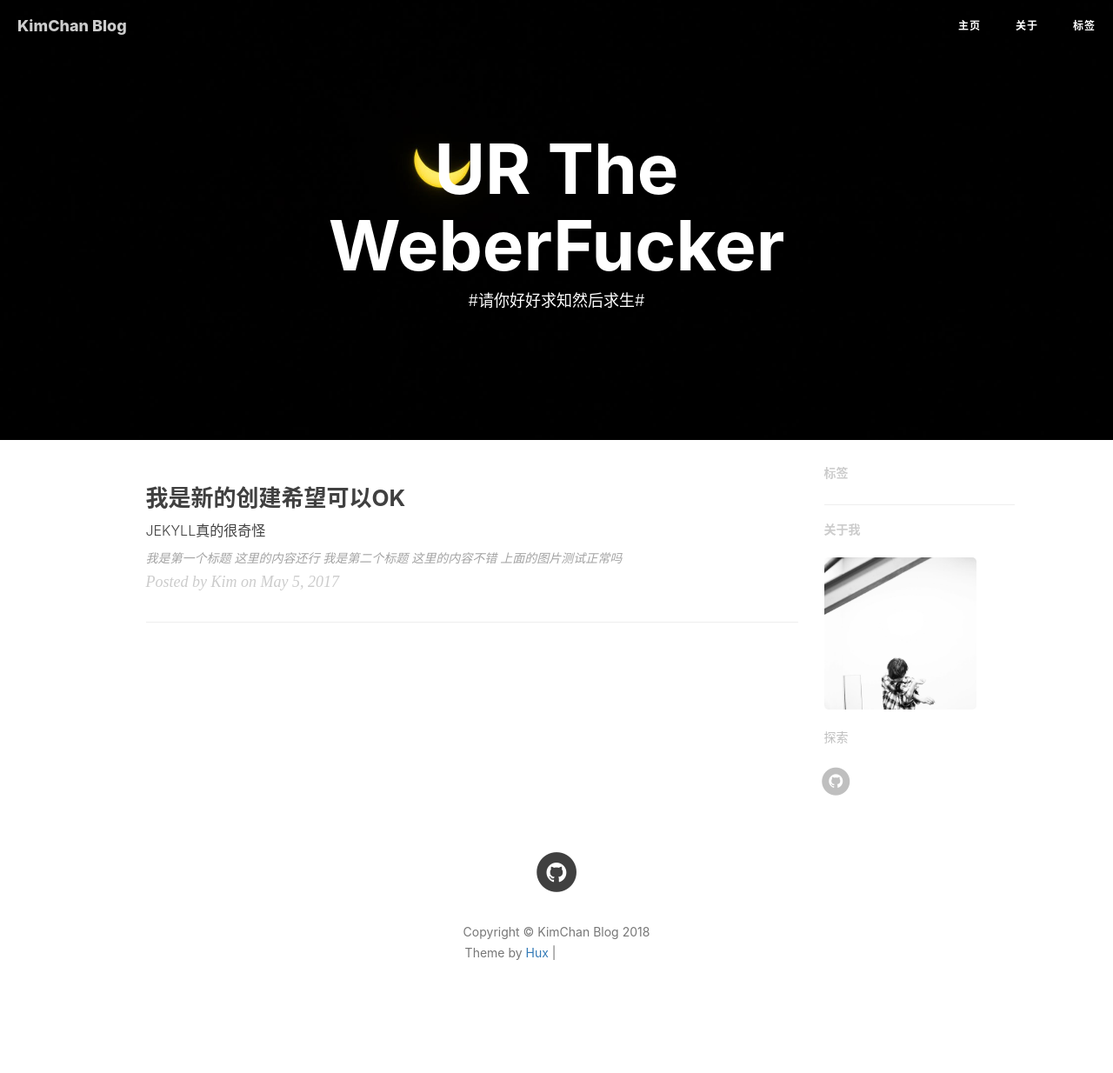
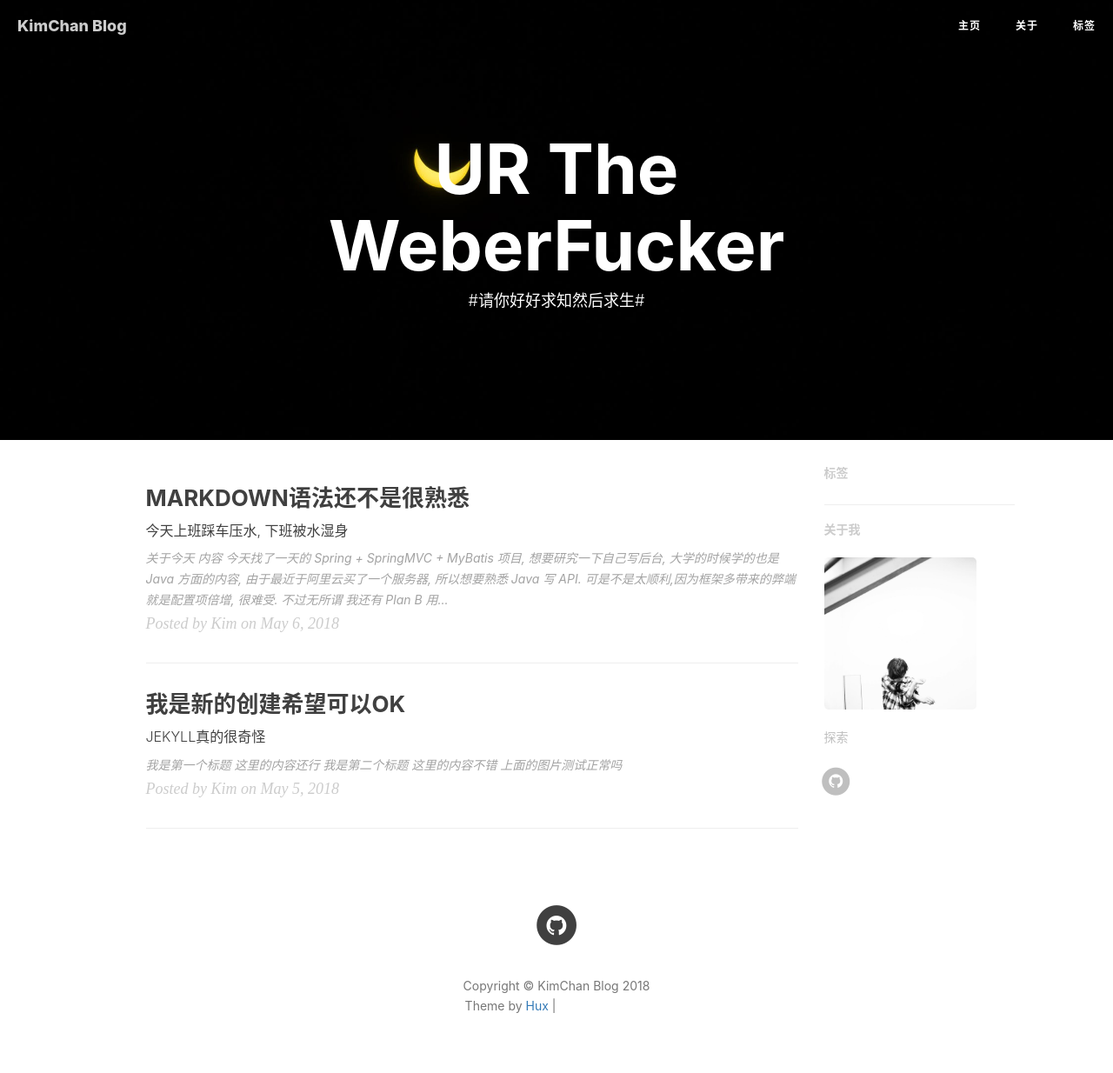
Before and after one commit to kimchances/github_static_page, a Jekyll site: the page built from index.html, in a window 1280 px wide. Shown: the whole page at 87% size. Built offline with Jekyll 4.4.1, drawn with Linux system fonts in a browser that asks for light colours; nearby versions of some CDN libraries; the list of posts is cut into pages by our own code; comment, search, counter and statistics services are not loaded; before the commit the page ends 1173 px from its top, so only the background shows below that; grey boxes are pictures that could not be loaded.

Commit message:
2018-5-7 19:48:06

```diff
--- a/_posts/2018-05-06-upgrading-eleme-to-pwa.markdown
+++ b/_posts/2018-05-06-upgrading-eleme-to-pwa.markdown
@@ -2,7 +2,7 @@
 layout:       post
 title:        "我是新的创建希望可以OK"
 subtitle:     "JEKYLL真的很奇怪"
-date:         2017-05-05 12:00:00
+date:         2018-05-05 12:00:00
 author:       "Kim"
 header-img:   "img/2018-05-06.jpg"
 header-mask:  0.3
--- /dev/null
+++ b/_posts/2018-05-07-rain.markdown
@@ -0,0 +1,35 @@
+---
+layout:       post
+title:        "MARKDOWN语法还不是很熟悉"
+subtitle:     "今天上班踩车压水, 下班被水湿身"
+date:         2018-05-06 19:27:00
+author:       "Kim"
+header-img:   "http://i4.bvimg.com/644784/b44747547f8defed.jpg"
+header-mask:  0.3
+catalog:      true
+multilingual: false
+tags:
+    - 天气
+---
+
+# 关于今天
+### 内容
+今天找了一天的 Spring + SpringMVC + MyBatis 项目,
+*   想要研究一下自己写后台,
+*   大学的时候学的也是 Java 方面的内容,
+*   由于最近于阿里云买了一个服务器,
+*   所以想要熟悉 Java 写 API.
+*   可是不是太顺利,因为框架多带来的弊端就是配置项倍增,
+*   很难受.
+
+*   不过无所谓
+*   我还有 Plan B
+*   用简单的 Get/Post.
+*   用简单的 Servlet.
+### 天气
+*   下班的时候特大暴雨,
+*   早上上班的时候我自行车去,然后马路压水玩.
+*   谁知道下班的时候却淋了一个落汤鸡.
+*   单车也放在了公司.
+### 下了公车后的照片
+![Markdown](http://i4.bvimg.com/644784/cd1dad4472a5e220.jpg)
```
Also changed, not shown: img/2018-05-07.jpg (added), 1 other file.
